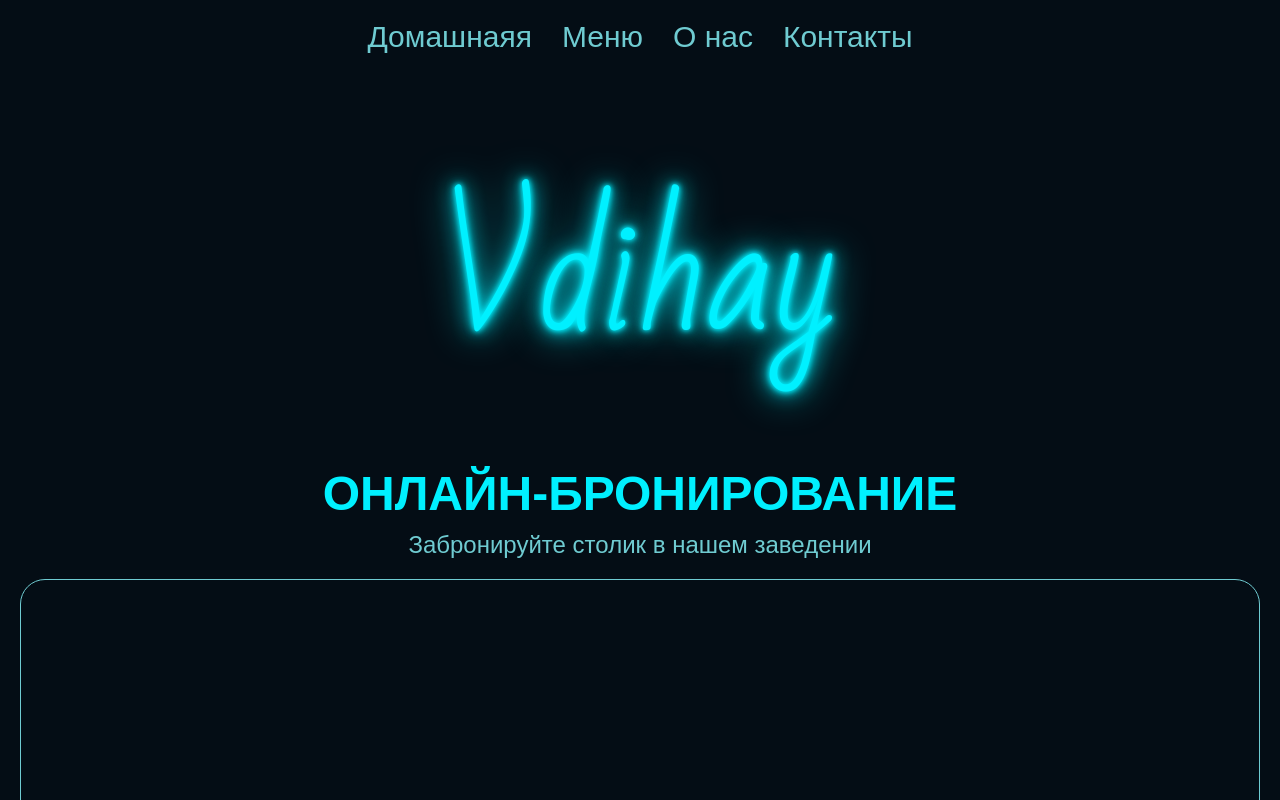
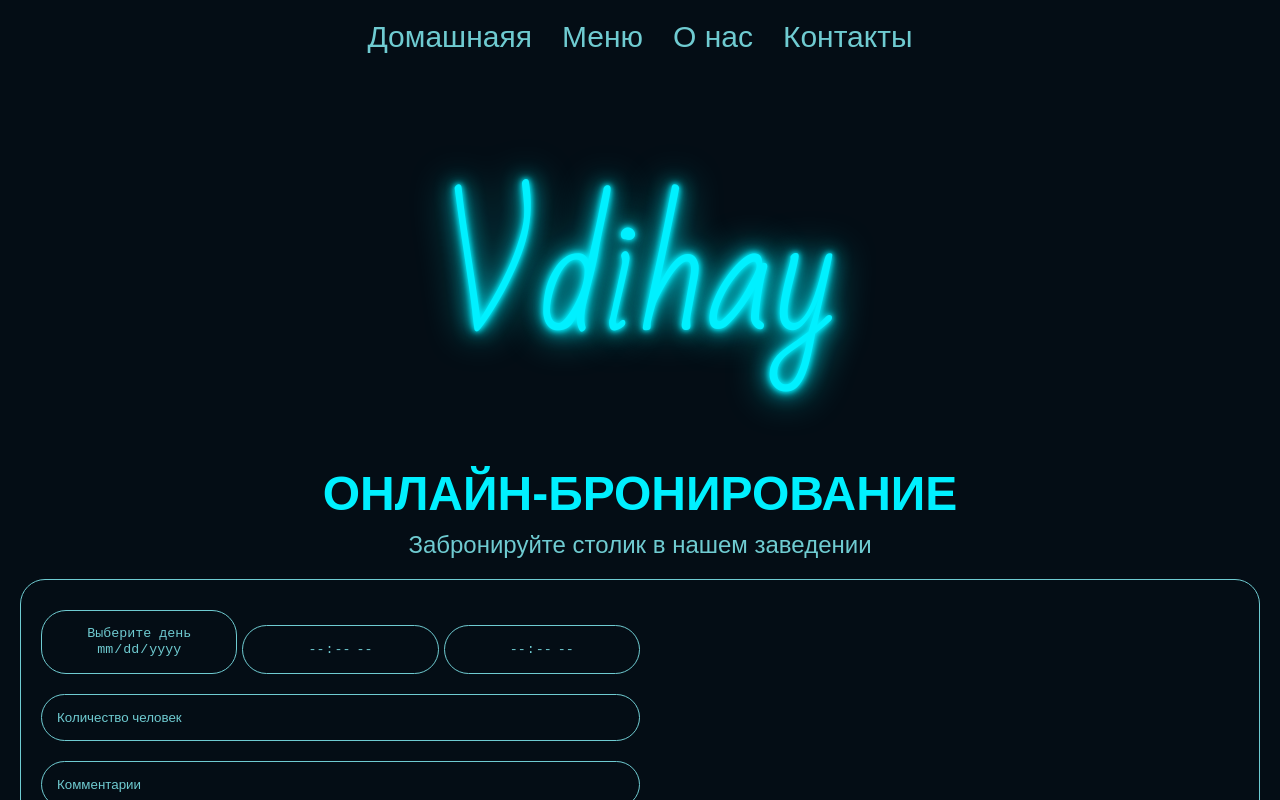
Before and after one commit to SpanDetectea/vdihay, a React (Create React App) app: page / in a window 1280 px wide. Shown: the top 800 px of the page. Built offline with nearby package versions, Linux system fonts and the light colour scheme; a web font is replaced by a local one.

Commit message:
reservation starting form

```diff
--- a/src/Components/Main/Reservation/Reservation.jsx
+++ b/src/Components/Main/Reservation/Reservation.jsx
@@ -1,9 +1,33 @@
-import './Reservation.scss'
+import { useState } from "react";
+import "./Reservation.scss";
 
 function Reservation() {
-    return ( <div className='reservation'>
+    const [date, setDate] = useState("")
+    const handleDate = (e) => {
+        setDate(e.target.value)
+    }
+  return (
+    <div className="reservation">
+      <form action="" className="reservation__form">
+        <div className="reservation__form__date">
+          <input type="date" className={`reservation__form__date-input reservation__form-input ${date != '' ? 'has-value': ''}`} placeholder="Выберите день" onChange={handleDate} value={date}/>
+          <input type="time" className="reservation__form__date-input reservation__form-input" />
+          <input type="time" className="reservation__form__date-input reservation__form-input" />
+        </div>
 
-    </div> );
+        <input
+          type="number"
+          className="reservation__form-input"
+          placeholder="Количество человек"
+        />
+        <input
+          type="text"
+          className="reservation__form-input"
+          placeholder="Комментарии"
+        />
+      </form>
+    </div>
+  );
 }
 
 export default Reservation;
--- a/src/Components/Main/Reservation/Reservation.scss
+++ b/src/Components/Main/Reservation/Reservation.scss
@@ -1,4 +1,4 @@
-@import '../../../styles/const.scss';
+@import "../../../styles/const.scss";
 
 .reservation {
   height: 90vh;
@@ -7,4 +7,61 @@
   margin: 20px;
   border: 1px solid $text;
   border-radius: 25px;
+  &__form {
+    display: flex;
+    flex-direction: column;
+    &-input {
+      margin: 10px 0;
+      width: 50%;
+      border: 1px solid $text;
+      border-radius: 25px;
+      padding: 15px;
+      background: none;
+      color: $text;
+      &:focus {
+        border: 1px solid $color;
+        outline: none;
       }
+      &::placeholder {
+        color: $text;
+      }
+      &::-webkit-outer-spin-button,
+      &::-webkit-inner-spin-button {
+        -webkit-appearance: none;
+      }
+    }
+    &__date {
+      &-input {
+        position: relative;
+        width: calc((50% - 2 * 5px) / 3);
+        text-align: center;
+        &:nth-child(2) {
+            margin: 0 5px;
+        }
+        &::-webkit-calendar-picker-indicator {
+            position: absolute;
+            top: 0;
+            left: 0;
+            right: 0;
+            bottom: 0;
+            width: auto;
+            height: auto;
+            background: transparent;
+          }
+          &::-webkit-inner-spin-button, &::-webkit-clear-button {
+            // z-index: -10;
+          }
+          &::-webkit-input-placeholder {
+            // z-index: 99;
+          }
+          &:placeholder {
+            // z-index: 99;
+          }
+          &:not(.has-value):before {
+            content: attr(placeholder);
+            width: 100%;
+          }
+      }
+    }
+  }
+}
```
Lines whose indentation alone changed are shown as unchanged.
